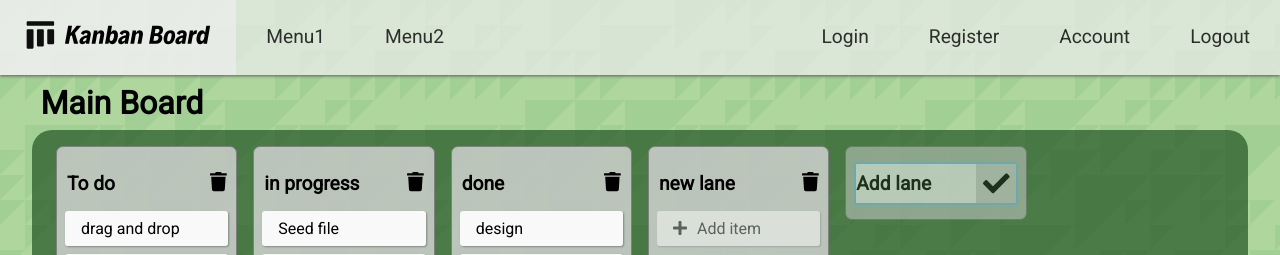
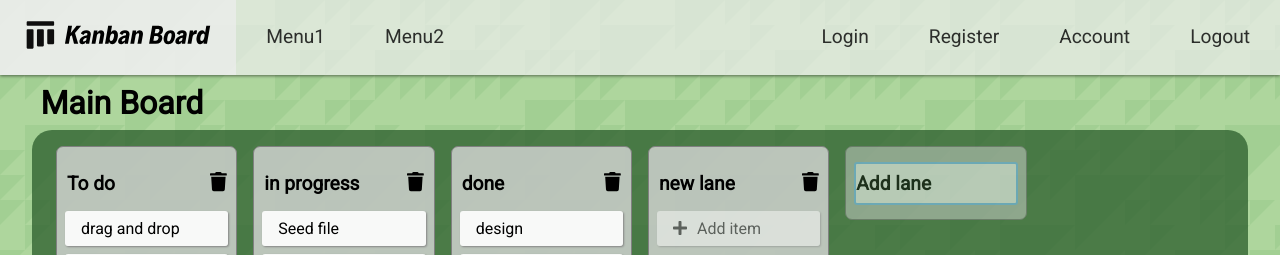
Before and after one commit to aszucsak/kanban-board, a React (Create React App) app: page / in a window 1280 px wide. Both pictures are taken after a click on the element "Add lane". Shown: the top 255 px of the page. Built offline with nearby package versions, Linux system fonts and the light colour scheme.

Commit message:
Merge Lanetitleform and boardtitleform into Titleform

```diff
--- a/src/Board.js
+++ b/src/Board.js
@@ -2,7 +2,7 @@ import React, { useState } from "react";
 import "./Board.css";
 import SwimLanes from "./SwimLanes";
 import useBoardState from "./hooks/useBoardState";
-import BoardTitleForm from "./BoardTitleForm";
+import TitleForm from "./TitleForm";
 
 export default function Board() {
   const [isEditing, setIsEditing] = useState(false);
@@ -21,8 +21,8 @@ export default function Board() {
     <div className="Board">
       <div className="board-title">
         {isEditing ? (
-          <BoardTitleForm
-            editBoardName={editBoardName}
+          <TitleForm
+            editTitle={editBoardName}
             toggleEdit={toggleEdit}
             title={title}
           />
--- a/src/BoardTitleForm.js
+++ /dev/null
@@ -1,35 +0,0 @@
-import React, { useState } from "react";
-import { FontAwesomeIcon } from "@fortawesome/react-fontawesome";
-import { faCheck } from "@fortawesome/free-solid-svg-icons";
-
-function BoardTitleForm({ title, editBoardName, toggleEdit }) {
-  const [value, setValue] = useState(title);
-  const handleTitleEdit = e => {
-    e.preventDefault();
-    editBoardName(value);
-    toggleEdit();
-  };
-  const handleChange = e => {
-    setValue(e.target.value);
-  };
-  const handleCancel = () => {
-    setValue(title);
-    toggleEdit();
-  };
-  return (
-    <form id="BoardTitleForm" onSubmit={handleTitleEdit}>
-      <input
-        type="text"
-        onChange={handleChange}
-        onBlur={handleCancel}
-        value={value}
-        autoFocus
-      />
-      <button type="submit">
-        <FontAwesomeIcon icon={faCheck} size="2x" />
-      </button>
-    </form>
-  );
-}
-
-export default BoardTitleForm;
--- a/src/Lane.css
+++ b/src/Lane.css
@@ -43,7 +43,7 @@ span.add-item:hover {
   padding: 0.4rem 0;
 }
 
-#lane-title-form {
+.Lane form {
   display: flex;
   background-color: white;
   border: 2px solid rgb(132, 200, 255);
@@ -52,7 +52,7 @@ span.add-item:hover {
   margin: 0.4rem 0;
 }
 
-#lane-title-form input {
+.Lane form input {
   font-size: 1.2rem;
   flex-grow: 1;
   margin: 0.5rem 0;
@@ -64,11 +64,15 @@ span.add-item:hover {
   width: 100%;
 }
 
-#lane-title-form input:focus {
+.Lane form input:focus {
   outline-width: 0;
 }
 
-#lane-title-form button {
+.Lane form input::-ms-clear {
+  display: none;
+}
+
+.Lane form button {
   background-color: rgba(128, 128, 128, 0.3);
   border: none;
   padding: 0.4rem;
--- a/src/Lane.js
+++ b/src/Lane.js
@@ -8,7 +8,7 @@ import {
   // faEdit,
   faTrash
 } from "@fortawesome/free-solid-svg-icons";
-import LaneTitleForm from "./LaneTitleForm";
+import TitleForm from "./TitleForm";
 
 function Lane({ lane, addLane, addItem, removeLane, editLaneTitle }) {
   const { title, items } = lane;
@@ -29,10 +29,11 @@ function Lane({ lane, addLane, addItem, removeLane, editLaneTitle }) {
     <div className="lane-container">
       <div className={`Lane ${addLane ? "empty" : ""}`} onClick={handleClick}>
         {isTitleEditing ? (
-          <LaneTitleForm
-            editLaneTitle={editLaneTitle}
+          <TitleForm
+            editTitle={editLaneTitle}
             toggleEdit={toggleEdit}
             title={title}
+            laneId={lane.id}
           />
         ) : (
           <h3 onClick={toggleEdit}>
--- a/src/LaneTitleForm.js
+++ b/src/TitleForm.js
@@ -1,12 +1,14 @@
 import React, { useState } from "react";
-import { FontAwesomeIcon } from "@fortawesome/react-fontawesome";
-import { faCheck } from "@fortawesome/free-solid-svg-icons";
 
-function LaneTitleForm({ title, editLaneTitle, toggleEdit }) {
+function TitleForm({ title, editTitle, toggleEdit, laneId }) {
   const [value, setValue] = useState(title);
   const handleTitleEdit = e => {
     e.preventDefault();
-    editLaneTitle(value);
+    if (laneId) {
+      editTitle(laneId, value);
+    } else {
+      editTitle(value);
+    }
     toggleEdit();
   };
   const handleChange = e => {
@@ -17,7 +19,7 @@ function LaneTitleForm({ title, editLaneTitle, toggleEdit }) {
     toggleEdit();
   };
   return (
-    <form id="lane-title-form" onSubmit={handleTitleEdit}>
+    <form onSubmit={handleTitleEdit}>
       <input
         type="text"
         autoFocus
@@ -25,11 +27,8 @@ function LaneTitleForm({ title, editLaneTitle, toggleEdit }) {
         onBlur={handleCancel}
         onChange={handleChange}
       />
-      <button type="submit">
-        <FontAwesomeIcon icon={faCheck} size="2x" />
-      </button>
     </form>
   );
 }
 
-export default LaneTitleForm;
+export default TitleForm;
```
